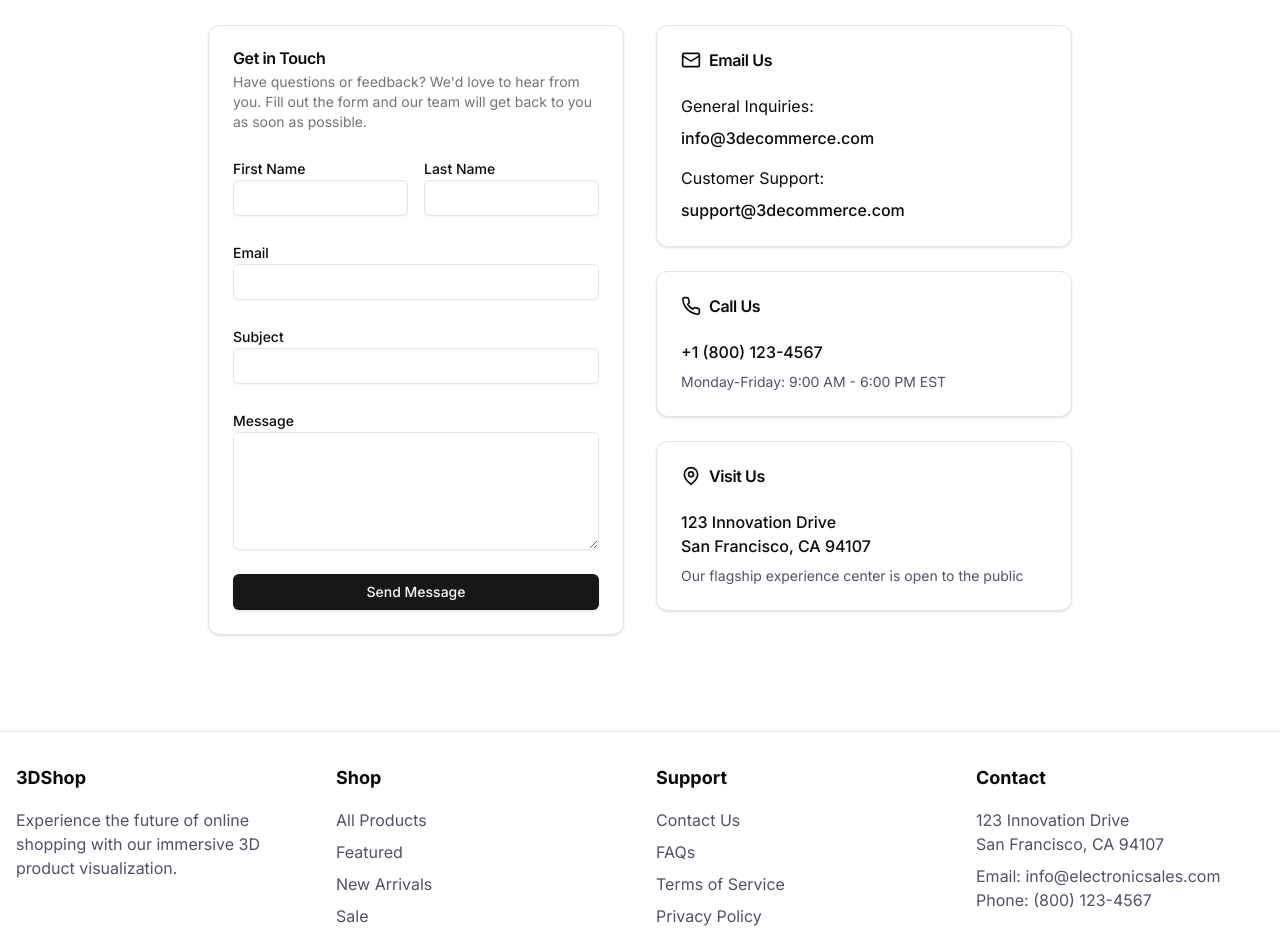
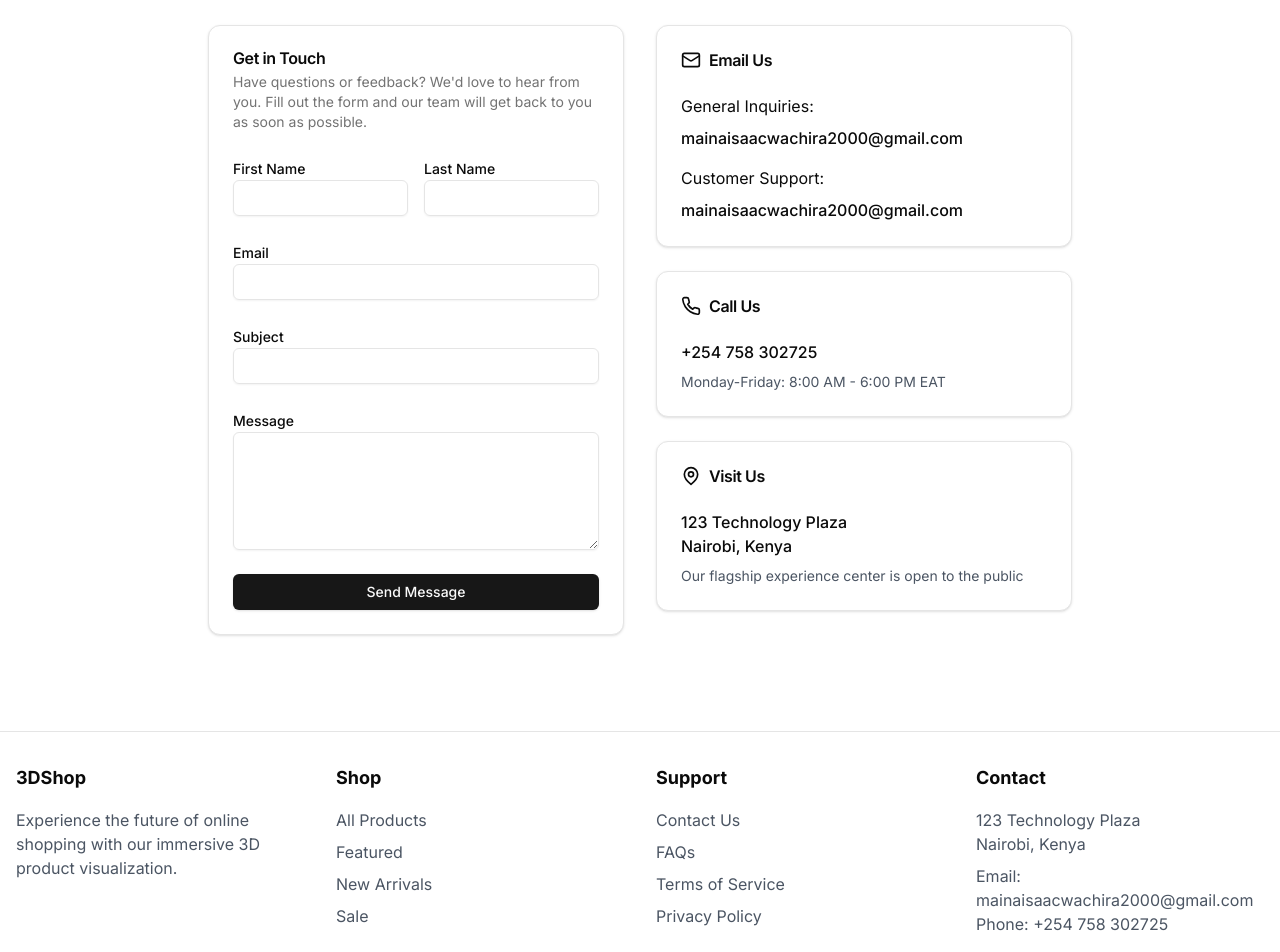
Before and after one commit to IsaacMaina/E-comerce, a Next.js app: page /contact in a window 1280 px wide. Shown: the part 160-1112 px from the top of the page. Built offline with nearby package versions, Linux system fonts and the light colour scheme.

Commit message:
Update contact information to Kenyan details and fix marquee animation

```diff
--- a/src/app/contact/page.tsx
+++ b/src/app/contact/page.tsx
@@ -61,10 +61,10 @@ export default function ContactPage() {
             </CardHeader>
             <CardContent>
               <p className="mb-2">General Inquiries:</p>
-              <p className="font-medium">info@3decommerce.com</p>
+              <p className="font-medium">mainaisaacwachira2000@gmail.com</p>
 
               <p className="mb-2 mt-4">Customer Support:</p>
-              <p className="font-medium">support@3decommerce.com</p>
+              <p className="font-medium">mainaisaacwachira2000@gmail.com</p>
             </CardContent>
           </Card>
 
@@ -76,9 +76,9 @@ export default function ContactPage() {
               </CardTitle>
             </CardHeader>
             <CardContent>
-              <p className="font-medium">+1 (800) 123-4567</p>
+              <p className="font-medium">+254 758 302725</p>
               <p className="text-sm text-gray-600 dark:text-gray-400 mt-2">
-                Monday-Friday: 9:00 AM - 6:00 PM EST
+                Monday-Friday: 8:00 AM - 6:00 PM EAT
               </p>
             </CardContent>
           </Card>
@@ -91,8 +91,8 @@ export default function ContactPage() {
               </CardTitle>
             </CardHeader>
             <CardContent>
-              <p className="font-medium">123 Innovation Drive</p>
-              <p className="font-medium">San Francisco, CA 94107</p>
+              <p className="font-medium">123 Technology Plaza</p>
+              <p className="font-medium">Nairobi, Kenya</p>
               <p className="text-sm text-gray-600 dark:text-gray-400 mt-2">
                 Our flagship experience center is open to the public
               </p>
--- a/src/components/layout/HeaderFooter.tsx
+++ b/src/components/layout/HeaderFooter.tsx
@@ -113,10 +113,10 @@ const Footer = () => {
           <div>
             <h3 className="text-lg font-bold mb-4">Contact</h3>
             <address className="not-italic text-gray-600 dark:text-gray-400">
-              <p>123 Innovation Drive</p>
-              <p>San Francisco, CA 94107</p>
-              <p className="mt-2">Email: info@electronicsales.com</p>
-              <p>Phone: (800) 123-4567</p>
+              <p>123 Technology Plaza</p>
+              <p>Nairobi, Kenya</p>
+              <p className="mt-2">Email: mainaisaacwachira2000@gmail.com</p>
+              <p>Phone: +254 758 302725</p>
             </address>
           </div>
         </div>
```
